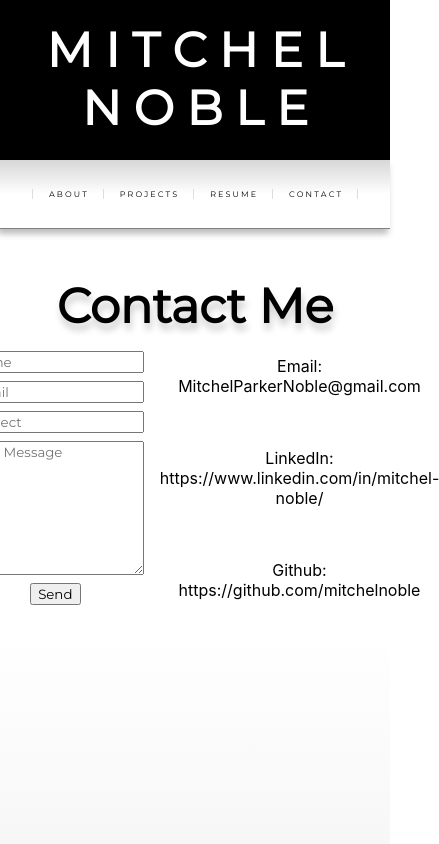
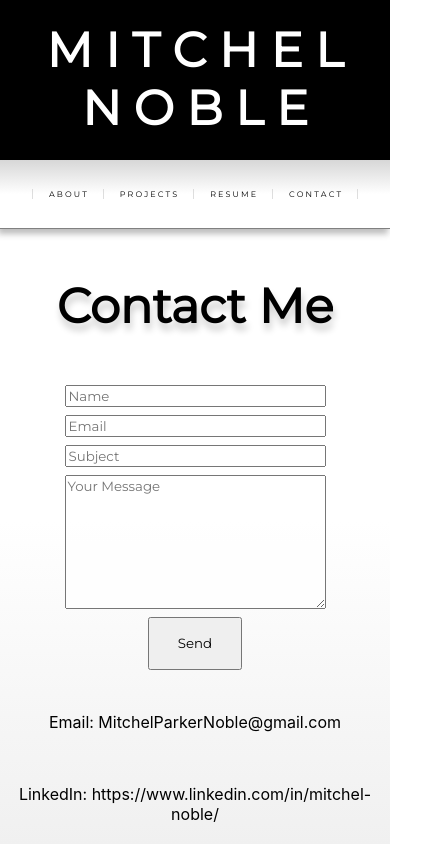
Before and after one commit to mitchelnoble/portfolio-website, a React (Create React App) app: page /Contact in a window 390 px wide. Shown: the top 844 px of the page, 439 px wide, since content can reach past the window. Built offline with nearby package versions, Linux system fonts and the light colour scheme.

Commit message:
fixed contact me mobile styling and resume link

```diff
--- a/src/screens/Contact/Contact.jsx
+++ b/src/screens/Contact/Contact.jsx
@@ -22,10 +22,14 @@ export default function Contact() {
 
   return (
     <>
+
       <div className="contact-title-container">
         <h1 className="contact-me-title">Contact Me</h1>
       </div>
+
       <div className="form-and-details">
+
+        <div className="contact-form">
         <form onSubmit={sendEmail} className="the-form">
           <input
             type="text"
@@ -55,6 +59,7 @@ export default function Contact() {
           />
           <input type="submit" className="submit-button" value="Send" />
         </form>
+        </div>
 
         <div className="contact-details-container">
             <p>Email: MitchelParkerNoble@gmail.com</p>
--- a/src/screens/Resume/Resume.jsx
+++ b/src/screens/Resume/Resume.jsx
@@ -4,7 +4,7 @@ import '../../styles/screens/Resume.css'
 export default function Resume() {
   return (
     <>
-      <a href="https://i.imgur.com/uy65FUj.png">
+      <a href="https://www.docdroid.net/oPbR6eh/mitchel-noble-resume-pdf" target="blank">
       <img src="https://i.imgur.com/uy65FUjl.png" alt="Mitchel Noble Resume" className="resume-image"></img>
       </a>
     </>
--- a/src/styles/screens/Contact.css
+++ b/src/styles/screens/Contact.css
@@ -1,16 +1,12 @@
 .contact-form {
-  height: 60vh;
+  height: 40vh;
   display: grid;
-  grid-template-areas: "A1 A2";
-  gap: 1em;
-  grid-template-columns: 1fr 1fr;
   justify-content: center;
   align-items: center;
 }
 
 .the-form {
   padding: 1em;
-  grid-area: A1;
   display: grid;
   gap: 0.5em;
   animation: fadeIn ease 6s;
@@ -36,10 +32,6 @@
 .submit-button:hover {
   cursor: pointer;
 }
-
-.contact-details-container {
-  grid-area: A2;
-}
 .contact-me-title {
   margin-top: 1em;
   margin-bottom: 0;
@@ -58,27 +50,30 @@
   animation: fadeIn ease 6s;
   -webkit-animation: fadeIn ease 6s;
   text-shadow: rgba(210, 210, 210, 0.4) 1.5px 5px 3px;
-  grid-area: A2;
 }
 
+.contact-details-container {
+  margin-bottom: 5em;
+}
+
+
 @media only screen and (max-width: 400px) {
-  .form-and-details {
-    display: grid;
-    grid-template-areas: "A1 A2 A3";
-    grid-template-rows: 1fr 1fr 1fr;
-    justify-content: center;
-    align-items: center;
+  .contact-me-title {
+    margin-bottom: 0.5em;
   }
   .contact-form {
     width: 100;
-    grid-area: A1;
   }
   .contact-details-container {
     font-size: 1rem;
     width: 100;
-    grid-area: A3;
   }
-
+  .submit-button {
+    width: 7em;
+    height: 4em;
+    display: flex;
+    justify-content: center;
+  }
 
 }
 
```
